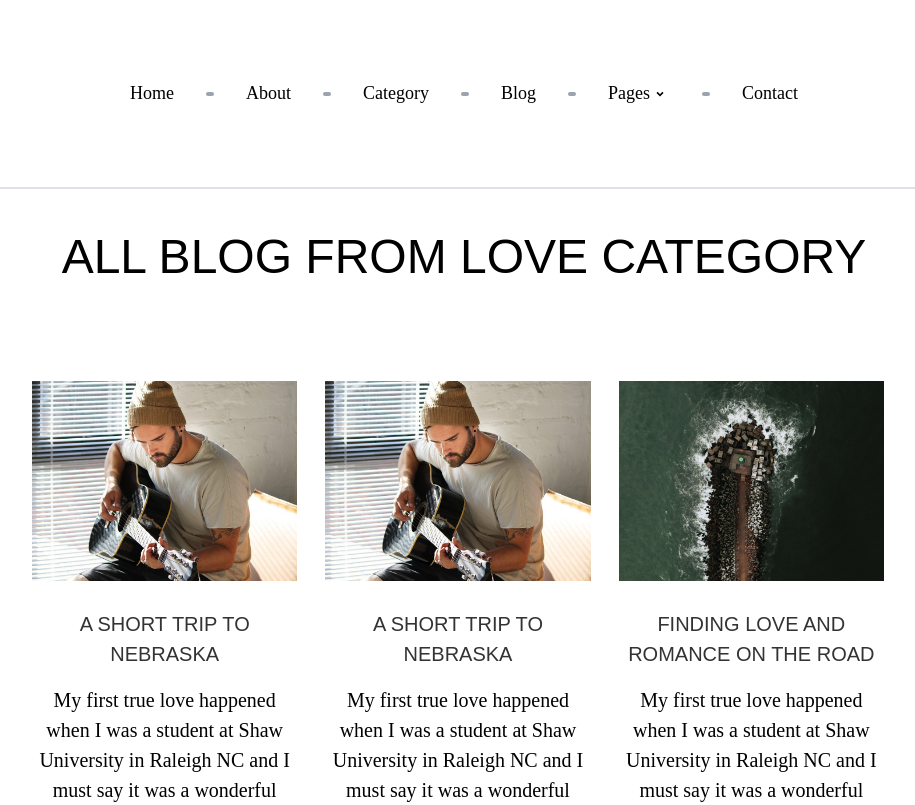
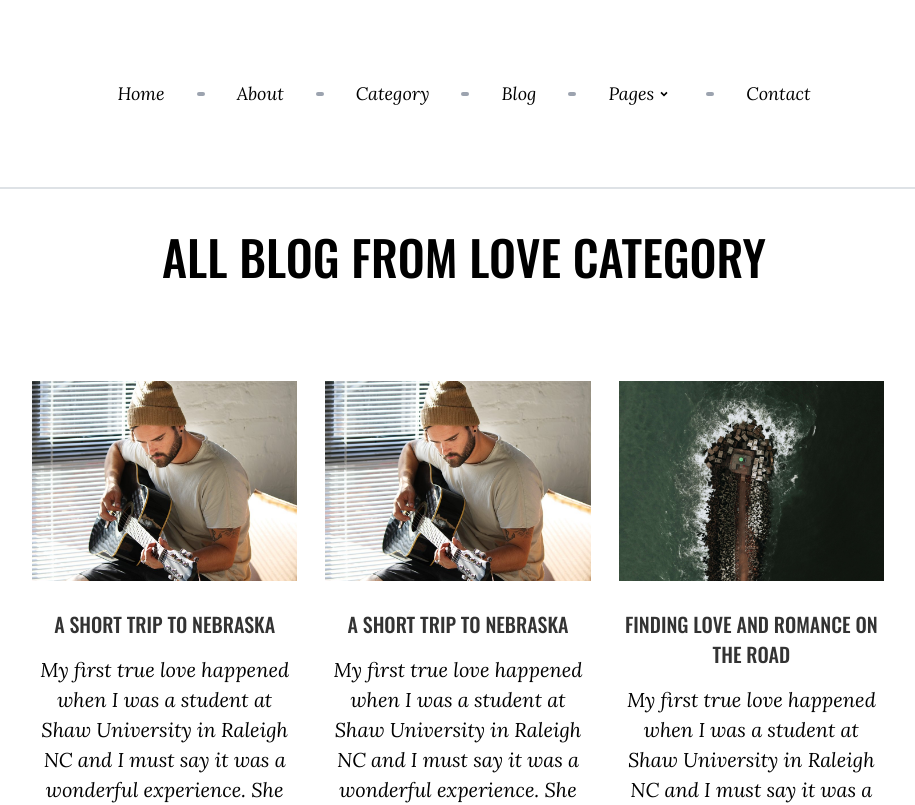
Before and after one commit to statichunt/techfeed-nextjs, a Next.js app: page /category/love in a window 1280 px wide. Shown: the top 805 px of the page, without its empty margins (176-1091 px from the left). Built offline with nearby package versions, Linux system fonts and the light colour scheme.

Commit message:
fixed font family issue

```diff
--- a/pages/[slug]/index.js
+++ b/pages/[slug]/index.js
@@ -55,7 +55,7 @@ const SinglePost = ({
           <div className="my-10">
             <Link href={`/category/${frontmatter.category}`}><a className="title">{frontmatter.title}</a></Link>
           </div>
-          <h1 className="heading font-lora text-center">{frontmatter.heading}</h1>
+          <h1 className="heading font-display text-center">{frontmatter.heading}</h1>
 
           <div className=" my-4">
             <p className="italic font-lora text-lg font-normal text-nameColor">Posted on {currentDate.getFullYear() > new Date(frontmatter.date).getFullYear() ? frontmatter.date :
--- a/pages/_app.js
+++ b/pages/_app.js
@@ -19,6 +19,9 @@ function MyApp({ Component, pageProps }) {
         <title>{title.title}</title>
         <meta name="viewport" content="initial-scale=1.0, width=device-width" />
         <link rel='icon' href={title.icon}></link>
+        <link rel="preconnect" href="https://fonts.googleapis.com"/>
+<link rel="preconnect" href="https://fonts.gstatic.com" crossOrigin/>
+<link href="https://fonts.googleapis.com/css2?family=Lora:ital@1&family=Oswald:wght@300;500&display=swap" rel="stylesheet"/>
       </Head>
     <AppContext.Provider value={[postLength,setPostLength]}><Layout ><Component {...pageProps} /></Layout></AppContext.Provider>
 
```
